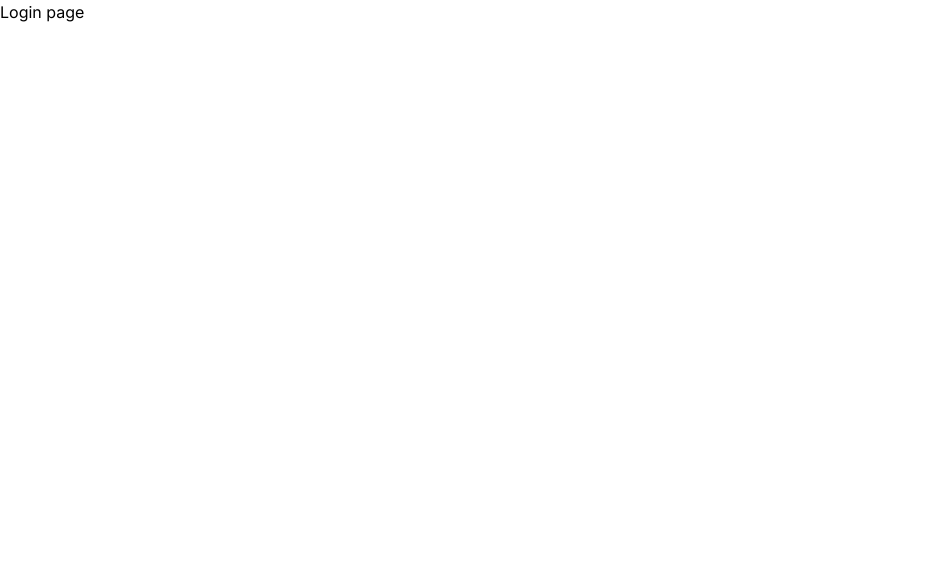
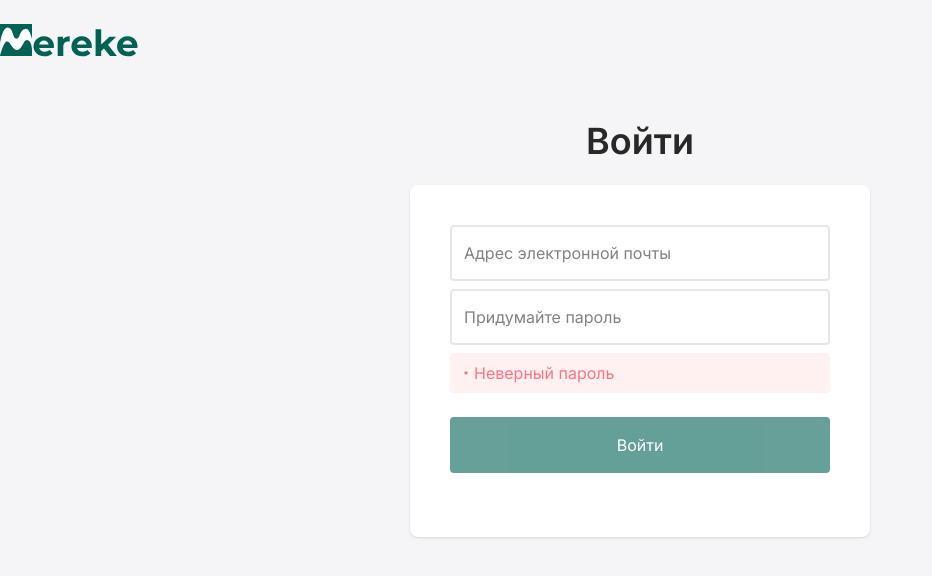
Before and after one commit to askar200018/mereke-frontend, a React (Create React App) app: page /login in a window 1280 px wide. Shown: the top 576 px of the page, without its empty margins (0-932 px from the left). Built offline with nearby package versions, Linux system fonts and the light colour scheme.

Commit message:
feature: add login page

```diff
--- /dev/null
+++ b/src/components/HeaderWithLogo.tsx
@@ -0,0 +1,14 @@
+import { Link } from 'react-router-dom';
+import { ReactComponent as Logo } from '../assets/images/logo.svg';
+
+const HeaderWithLogo = () => {
+  return (
+    <div className="container m-auto mb-16">
+      <Link to="/">
+        <Logo />
+      </Link>
+    </div>
+  );
+};
+
+export default HeaderWithLogo;
--- a/src/components/InputGroup.tsx
+++ b/src/components/InputGroup.tsx
@@ -1,15 +1,21 @@
-type Props = {
-  type: string;
-  name: string;
-  children: React.ReactNode;
-};
+import React from 'react';
+import { UseFormRegister } from 'react-hook-form';
 
-const InputGroup: React.FunctionComponent<Props> = ({ type, name, children }) => (
-  <div className="relative h-[56px] border-2 rounded mb-4 z-10">
+const InputGroup = React.forwardRef<
+  HTMLInputElement,
+  { children: React.ReactNode; type: string; error?: boolean } & ReturnType<UseFormRegister<any>>
+>(({ onChange, onBlur, name, children, type, error = false }, ref) => (
+  <div
+    className={`
+      relative h-[56px] border-2 rounded z-10
+      ${error && 'border-b-error'}`}>
     <input
+      ref={ref}
+      onChange={onChange}
+      onBlur={onBlur}
       type={type}
+      placeholder=" "
       name={name}
-      placeholder=" "
       className="auth-input block h-full w-full pt-[25px] px-3 pb-[10px] appearance-none focus:outline-none bg-transparent"
     />
     <label
@@ -18,6 +24,8 @@ const InputGroup: React.FunctionComponent<Props> = ({ type, name, children }) =>
       {children}
     </label>
   </div>
-);
+));
+
+InputGroup.displayName = 'InputGroup';
 
 export default InputGroup;
--- a/src/index.scss
+++ b/src/index.scss
@@ -12,10 +12,6 @@
 .auth-input:not(:placeholder-shown) ~ label {
   @apply transform scale-75 -translate-y-5 text-xs text-grey-text;
 }
-
-// input:focus-within ~ label {
-//   @apply text-grey-text;
-// }
 
 .radio-group {
   input {
--- a/src/pages/Auth.tsx
+++ b/src/pages/Auth.tsx
@@ -1,40 +1,56 @@
+import { Link } from 'react-router-dom';
+import { SubmitHandler, useForm } from 'react-hook-form';
+
 import InputGroup from '../components/InputGroup';
-import { ReactComponent as Logo } from '../assets/images/logo.svg';
-import { Link } from 'react-router-dom';
+import HeaderWithLogo from '../components/HeaderWithLogo';
 
 const Auth = () => {
+  const {
+    register,
+    formState: { isDirty, isValid },
+    handleSubmit,
+  } = useForm({ mode: 'onChange' });
+
+  const onSubmit: SubmitHandler<any> = (data) => {
+    alert(JSON.stringify(data));
+  };
+
   return (
     <div className="pt-6 bg-background min-h-screen">
-      <div className="container m-auto mb-16">
-        <Link to="/">
-          <Logo />
-        </Link>
-      </div>
+      <HeaderWithLogo />
       <h2 className="mb-6 text-4xl font-semibold text-black-text text-center">Авторизация</h2>
-      <div></div>
-      <form className="w-[460px] p-10 m-auto rounded-lg bg-white shadow">
-        <InputGroup name="email" type="email">
+      <form
+        className="w-[460px] p-10 m-auto rounded-lg bg-white shadow"
+        onSubmit={handleSubmit(onSubmit)}>
+        <InputGroup
+          {...register('email', {
+            required: true,
+            pattern: /^[a-z0-9._%+-]+@[a-z0-9.-]+\.[a-z]{2,4}$/,
+          })}
+          type="email">
           Адрес электронной почты
         </InputGroup>
-        <InputGroup name="password" type="password">
+        <InputGroup {...register('password', { required: true })} type="password">
           Придумайте пароль
         </InputGroup>
+
         <div className="flex justify-between mb-6">
           <label className="radio-group flex items-center space-x-2 cursor-pointer" htmlFor="user">
             <input
-              // {...register('weather')}
+              {...register('role', { required: true })}
               className="form-radio"
               type="radio"
               name="role"
               value="user"
               id="user"
+              required={true}
             />
             <span className="checkmark w-4 h-4 rounded-full border-2 border-grey-text"></span>
             <span className="text-base text-black-text">Я пользователь</span>
           </label>
           <label className="radio-group flex items-center space-x-2 cursor-pointer" htmlFor="owner">
             <input
-              // {...register('weather')}
+              {...register('role', { required: true })}
               className="form-radio"
               type="radio"
               name="role"
@@ -46,10 +62,11 @@ const Auth = () => {
           </label>
         </div>
         <button
-          className="
+          className={`
             flex justify-center items-center w-full h-[56px] mb-6
             text-white bg-primary rounded
-          "
+            ${(!isDirty || !isValid) && 'opacity-60'}
+          `}
           type="submit">
           Отправить письмо
         </button>
--- a/src/pages/Login.tsx
+++ b/src/pages/Login.tsx
@@ -1,5 +1,53 @@
+import { SubmitHandler, useForm } from 'react-hook-form';
+import HeaderWithLogo from '../components/HeaderWithLogo';
+import InputGroup from '../components/InputGroup';
+
 const Login = () => {
-  return <div>Login page</div>;
+  const {
+    register,
+    formState: { isDirty, isValid },
+    handleSubmit,
+  } = useForm({ mode: 'onChange' });
+
+  const onSubmit: SubmitHandler<any> = (data) => {
+    alert(JSON.stringify(data));
+  };
+
+  return (
+    <div className="pt-6 bg-background min-h-screen">
+      <HeaderWithLogo />
+      <h2 className="mb-6 text-4xl font-semibold text-black-text text-center">Войти</h2>
+      <form
+        className="w-[460px] p-10 m-auto rounded-lg bg-white shadow"
+        onSubmit={handleSubmit(onSubmit)}>
+        <div className="mb-2">
+          <InputGroup
+            {...register('email', {
+              required: true,
+              pattern: /^[a-z0-9._%+-]+@[a-z0-9.-]+\.[a-z]{2,4}$/,
+            })}
+            type="email">
+            Адрес электронной почты
+          </InputGroup>
+        </div>
+        <div className="mb-2">
+          <InputGroup {...register('password', { required: true })} type="password">
+            Придумайте пароль
+          </InputGroup>
+        </div>
+        <p className="mb-6 p-2 text-error bg-error-bg rounded">・Неверный пароль</p>
+        <button
+          className={`
+            flex justify-center items-center w-full h-[56px] mb-6
+            text-white bg-primary rounded
+            ${(!isDirty || !isValid) && 'opacity-60'}
+          `}
+          type="submit">
+          Войти
+        </button>
+      </form>
+    </div>
+  );
 };
 
 export default Login;
--- a/tailwind.config.js
+++ b/tailwind.config.js
@@ -7,6 +7,8 @@ module.exports = {
         background: '#F5F5F7',
         'grey-text': '#828282',
         'black-text': '#282828',
+        error: '#FF7485',
+        'error-bg': '#FEF1F0',
       },
       fontSize: {
         overline: '0.625rem',
```
